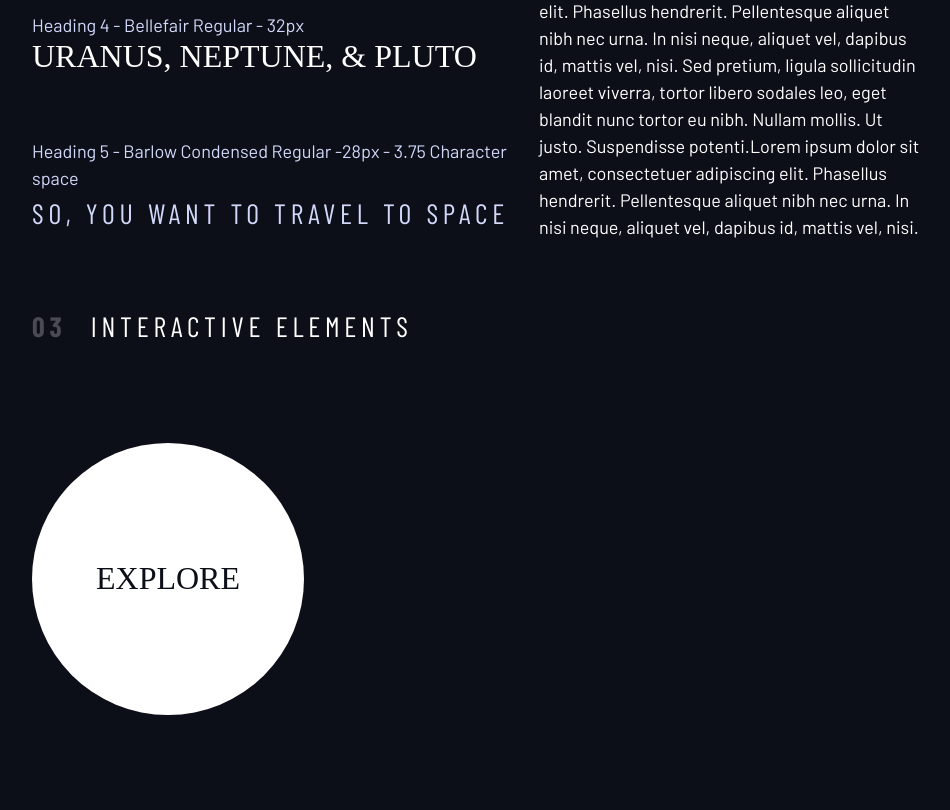
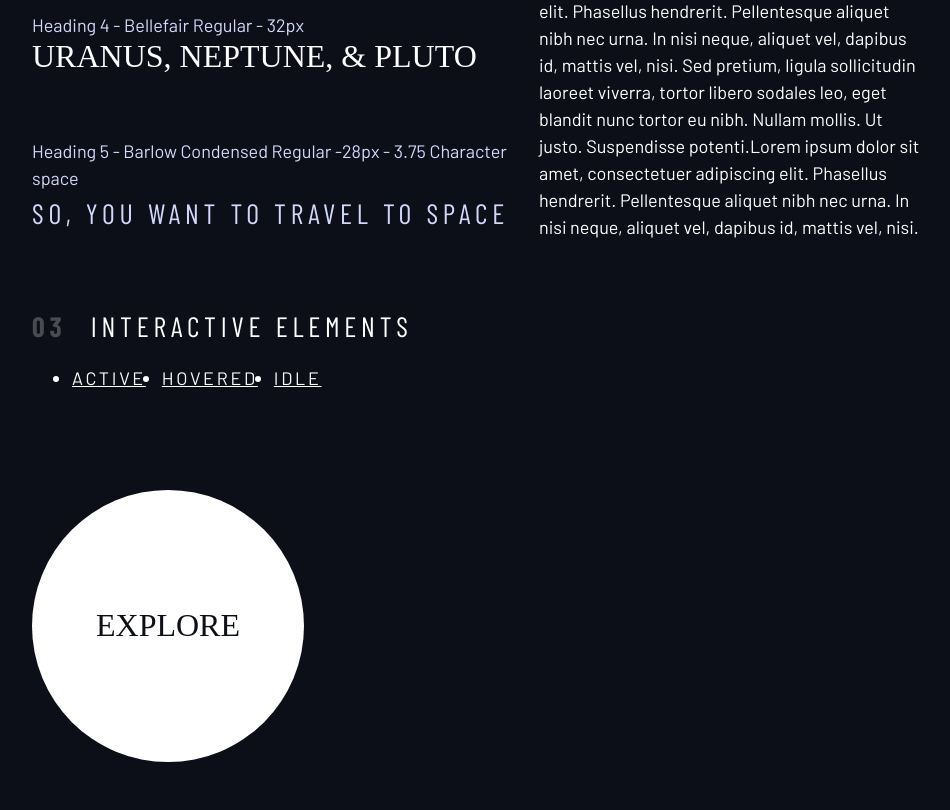
Before and after one commit to zaharscript/space-travel-site, a plain HTML site: page design-system.html in a window 1280 px wide. Shown: the part 1033-1843 px from the top of the page, without its empty margins (164-1114 px from the left). Before the commit the page ends 1796 px from the top, so only its background shows below. Drawn offline with nearby package versions, Linux system fonts and the light colour scheme; a script that the page names is missing; a web font is replaced by a local one.

Commit message:
add navigation

```diff
--- a/design-system.html
+++ b/design-system.html
@@ -95,7 +95,15 @@
             <h2 class="numbered-title"><span>03</span> Interactive elements</h2>
 
             <!-- navigation -->
-            <div></div>
+            <div >
+                <nav>
+                    <ul class="primary-navigation flex"  >
+                        <li><a class="uppercase text-white letter-spacing-2" href="#">Active</a></li>
+                        <li><a class="uppercase text-white letter-spacing-2" href="#">Hovered</a></li>
+                        <li><a class="uppercase text-white letter-spacing-2" href="#">Idle</a></li>
+                    </ul>
+                </nav>
+            </div>
 
             <div class="flex">
                 <div style="margin-top: 5rem;">
--- a/index.css
+++ b/index.css
@@ -218,14 +218,30 @@ select {
 
 
 .large-button{
+    position: relative;
     display: grid;
+    z-index: 1;
     padding: 0 2em;
-    aspect-ratio: 1;
-    align-items: center;
+    place-items: center;
     border-radius: 50%;
     text-decoration: none;
+    aspect-ratio: 1;
 }
 
 .large-button::after {
+    content: '';
+    position: absolute;
+    z-index: -1;
+    width: 100%;
+    height: 100%;
+    background-color: hsl( var(--clr-white) /.25 );
+    border-radius:50% ;
+    opacity: 0;
+    transition: opacity 500ms linear, transform 750ms ease-in-out;
 
 }
+.large-button:hover::after,
+.large-button:focus::after{
+ opacity: 1;
+ transform: scale(1.5);
+}
```
